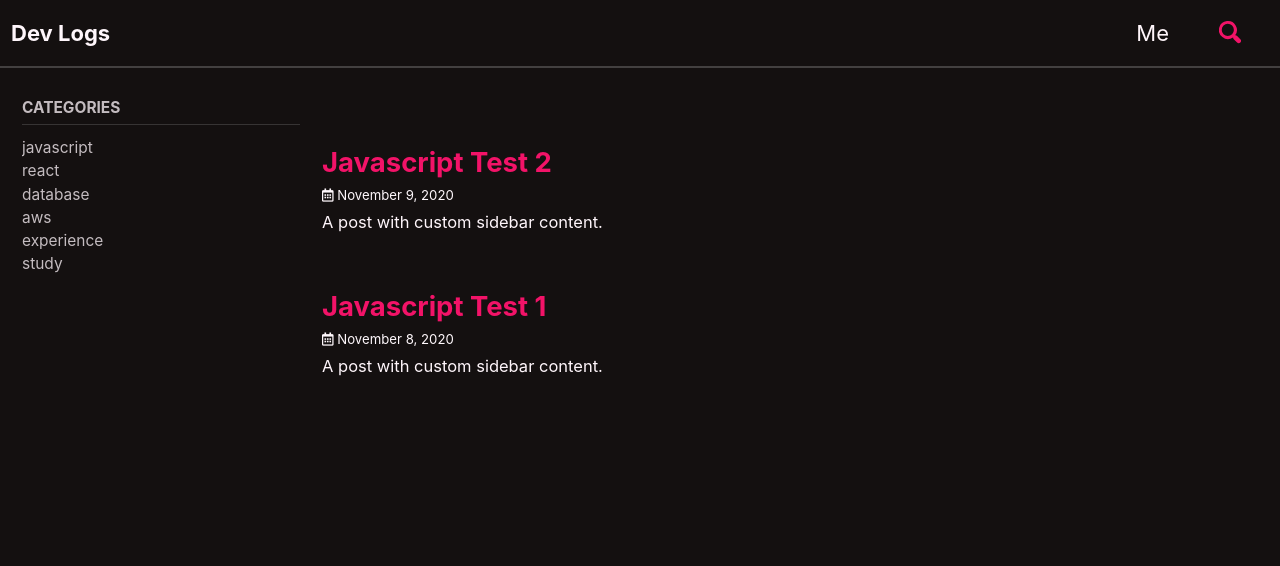
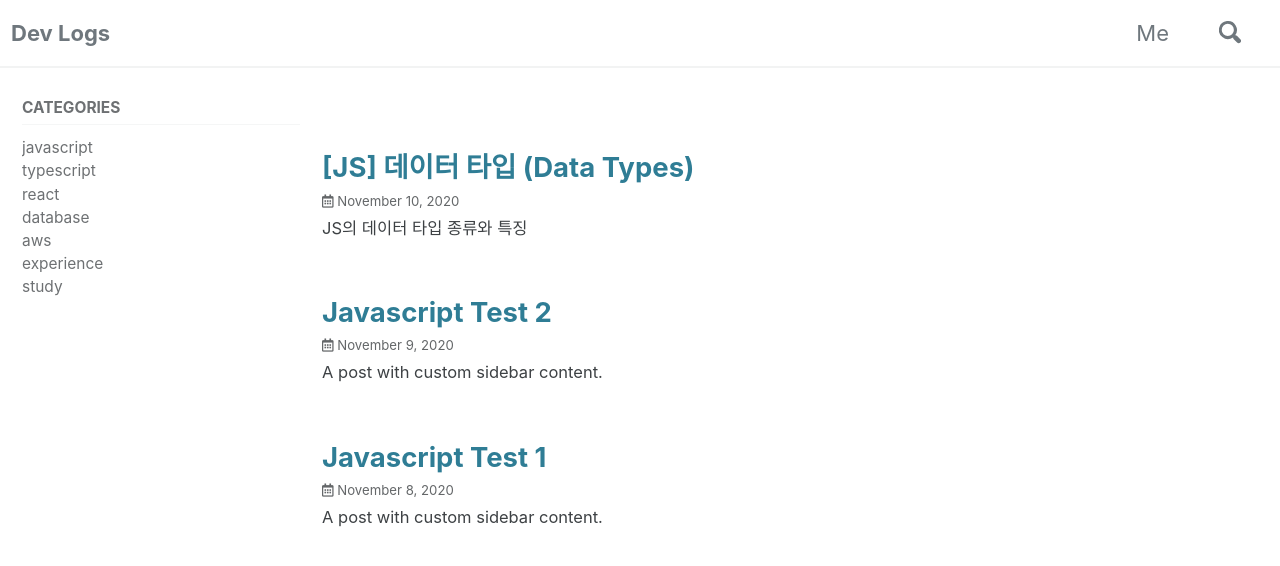
Before and after one commit to MincheolC/MincheolC.github.io, a Jekyll site: the page built from index.html, in a window 1280 px wide. Shown: the top 566 px of the page. Built offline with Jekyll 4.4.1, drawn with Linux system fonts in a browser that asks for light colours; cached includes are drawn as plain includes; the list of posts is cut into pages by our own code; some of the changed lines change nothing that is shown.

Commit message:
feat: js primitive, object & copy

````diff
--- a/_config.yml
+++ b/_config.yml
@@ -10,144 +10,142 @@
 # Review documentation to determine if you should use `theme` or `remote_theme`
 # https://mmistakes.github.io/minimal-mistakes/docs/quick-start-guide/#installing-the-theme
 
-theme                  : "minimal-mistakes-jekyll"
+theme: 'minimal-mistakes-jekyll'
 # remote_theme           : "mmistakes/minimal-mistakes"
-minimal_mistakes_skin    : "neon" # "default", "air", "aqua", "contrast", "dark", "dirt", "neon", "mint", "plum", "sunrise"
+minimal_mistakes_skin: 'default' # "default", "air", "aqua", "contrast", "dark", "dirt", "neon", "mint", "plum", "sunrise"
 
 # Site Settings
-locale                   : "ko-KR"
-title                    : "Dev Logs"
-title_separator          : "-"
-subtitle                 : # site tagline that appears below site title in masthead
-name                     : "Mincheol Cha"
-description              : "나만의 기술 블로그"
-url                      : "https://mincheolc.github.io" # the base hostname & protocol for your site e.g. "https://mmistakes.github.io"
-baseurl                  : / # the subpath of your site, e.g. "/blog"
-repository               : # GitHub username/repo-name e.g. "mmistakes/minimal-mistakes"
-teaser                   : # path of fallback teaser image, e.g. "/assets/images/500x300.png"
-logo                     : # path of logo image to display in the masthead, e.g. "/assets/images/88x88.png"
-masthead_title           : # overrides the website title displayed in the masthead, use " " for no title
+locale: 'ko-KR'
+title: 'Dev Logs'
+title_separator: '-'
+subtitle: # site tagline that appears below site title in masthead
+name: 'Mincheol Cha'
+description: '나만의 기술 블로그'
+url: 'https://mincheolc.github.io' # the base hostname & protocol for your site e.g. "https://mmistakes.github.io"
+baseurl: / # the subpath of your site, e.g. "/blog"
+repository: # GitHub username/repo-name e.g. "mmistakes/minimal-mistakes"
+teaser: # path of fallback teaser image, e.g. "/assets/images/500x300.png"
+logo: # path of logo image to display in the masthead, e.g. "/assets/images/88x88.png"
+masthead_title: # overrides the website title displayed in the masthead, use " " for no title
 # breadcrumbs            : false # true, false (default)
-words_per_minute         : 200
+words_per_minute: 200
 comments:
-  provider               : # false (default), "disqus", "discourse", "facebook", "staticman", "staticman_v2", "utterances", "custom"
+  provider: # false (default), "disqus", "discourse", "facebook", "staticman", "staticman_v2", "utterances", "custom"
   disqus:
-    shortname            : # https://help.disqus.com/customer/portal/articles/466208-what-s-a-shortname-
+    shortname: # https://help.disqus.com/customer/portal/articles/466208-what-s-a-shortname-
   discourse:
-    server               : # https://meta.discourse.org/t/embedding-discourse-comments-via-javascript/31963 , e.g.: meta.discourse.org
+    server: # https://meta.discourse.org/t/embedding-discourse-comments-via-javascript/31963 , e.g.: meta.discourse.org
   facebook:
     # https://developers.facebook.com/docs/plugins/comments
-    appid                :
-    num_posts            : # 5 (default)
-    colorscheme          : # "light" (default), "dark"
+    appid:
+    num_posts: # 5 (default)
+    colorscheme: # "light" (default), "dark"
   utterances:
-    theme                : # "github-light" (default), "github-dark"
-    issue_term           : # "pathname" (default)
+    theme: # "github-light" (default), "github-dark"
+    issue_term: # "pathname" (default)
   staticman:
-    branch               : # "master"
-    endpoint             : # "https://{your Staticman v3 API}/v3/entry/github/"
+    branch: # "master"
+    endpoint: # "https://{your Staticman v3 API}/v3/entry/github/"
 reCaptcha:
-  siteKey                :
-  secret                 :
+  siteKey:
+  secret:
 atom_feed:
-  path                   : # blank (default) uses feed.xml
-search                   : true # true, false (default)
-search_full_content      : # true, false (default)
-search_provider          : # lunr (default), algolia, google
+  path: # blank (default) uses feed.xml
+search: true # true, false (default)
+search_full_content: # true, false (default)
+search_provider: # lunr (default), algolia, google
 algolia:
-  application_id         : # YOUR_APPLICATION_ID
-  index_name             : # YOUR_INDEX_NAME
-  search_only_api_key    : # YOUR_SEARCH_ONLY_API_KEY
-  powered_by             : # true (default), false
+  application_id: # YOUR_APPLICATION_ID
+  index_name: # YOUR_INDEX_NAME
+  search_only_api_key: # YOUR_SEARCH_ONLY_API_KEY
+  powered_by: # true (default), false
 google:
-  search_engine_id       : # YOUR_SEARCH_ENGINE_ID
-  instant_search         : # false (default), true
+  search_engine_id: # YOUR_SEARCH_ENGINE_ID
+  instant_search: # false (default), true
 # SEO Related
-google_site_verification :
-bing_site_verification   :
-yandex_site_verification :
-naver_site_verification  :
+google_site_verification:
+bing_site_verification:
+yandex_site_verification:
+naver_site_verification:
 
 # Social Sharing
 twitter:
-  username               :
+  username:
 facebook:
-  username               :
-  app_id                 :
-  publisher              :
-og_image                 : # Open Graph/Twitter default site image
+  username:
+  app_id:
+  publisher:
+og_image: # Open Graph/Twitter default site image
 # For specifying social profiles
 # - https://developers.google.com/structured-data/customize/social-profiles
 social:
-  type                   : # Person or Organization (defaults to Person)
-  name                   : # If the user or organization name differs from the site's name
+  type: # Person or Organization (defaults to Person)
+  name: # If the user or organization name differs from the site's name
   links: # An array of links to social media profiles
 
 # Analytics
 analytics:
-  provider               : false # false (default), "google", "google-universal", "google-gtag", "custom"
+  provider: false # false (default), "google", "google-universal", "google-gtag", "custom"
   google:
-    tracking_id          :
-    anonymize_ip         : # true, false (default)
-
+    tracking_id:
+    anonymize_ip: # true, false (default)
 
 # Site Author
 author:
-  name             : "Dev Dog"
-  avatar           : "/assets/images/doggy.png" # path of avatar image, e.g. "/assets/images/bio-photo.jpg"
-  bio              : "I am an **amazing** person."
-  location         : "Seoul, Korea"
-  email            :
+  name: 'Dev Dog'
+  avatar: '/assets/images/doggy.png' # path of avatar image, e.g. "/assets/images/bio-photo.jpg"
+  bio: 'I am an **amazing** person.'
+  location: 'Seoul, Korea'
+  email:
   links:
-    - label: "Email"
-      icon: "fas fa-fw fa-envelope-square"
-      url: "mailto:mccha0407@gmail.com"
-    - label: "Website"
-      icon: "fas fa-fw fa-link"
+    - label: 'Email'
+      icon: 'fas fa-fw fa-envelope-square'
+      url: 'mailto:mccha0407@gmail.com'
+    - label: 'Website'
+      icon: 'fas fa-fw fa-link'
       # url: "https://your-website.com"
-    - label: "Twitter"
-      icon: "fab fa-fw fa-twitter-square"
+    - label: 'Twitter'
+      icon: 'fab fa-fw fa-twitter-square'
       # url: "https://twitter.com/"
-    - label: "Facebook"
-      icon: "fab fa-fw fa-facebook-square"
+    - label: 'Facebook'
+      icon: 'fab fa-fw fa-facebook-square'
       # url: "https://facebook.com/"
-    - label: "GitHub"
-      icon: "fab fa-fw fa-github"
-      url: "https://github.com/mincheolc"
-    - label: "Instagram"
-      icon: "fab fa-fw fa-instagram"
+    - label: 'GitHub'
+      icon: 'fab fa-fw fa-github'
+      url: 'https://github.com/mincheolc'
+    - label: 'Instagram'
+      icon: 'fab fa-fw fa-instagram'
       # url: "https://instagram.com/"
 
 # Site Footer
 footer:
   links:
-    - label: "Twitter"
-      icon: "fab fa-fw fa-twitter-square"
+    - label: 'Twitter'
+      icon: 'fab fa-fw fa-twitter-square'
       # url:
-    - label: "Facebook"
-      icon: "fab fa-fw fa-facebook-square"
+    - label: 'Facebook'
+      icon: 'fab fa-fw fa-facebook-square'
       # url:
-    - label: "GitHub"
-      icon: "fab fa-fw fa-github"
+    - label: 'GitHub'
+      icon: 'fab fa-fw fa-github'
       # url:
-    - label: "GitLab"
-      icon: "fab fa-fw fa-gitlab"
+    - label: 'GitLab'
+      icon: 'fab fa-fw fa-gitlab'
       # url:
-    - label: "Bitbucket"
-      icon: "fab fa-fw fa-bitbucket"
+    - label: 'Bitbucket'
+      icon: 'fab fa-fw fa-bitbucket'
       # url:
-    - label: "Instagram"
-      icon: "fab fa-fw fa-instagram"
+    - label: 'Instagram'
+      icon: 'fab fa-fw fa-instagram'
       # url:
-
 
 # Reading Files
 include:
   - .htaccess
   - _pages
 exclude:
-  - "*.sublime-project"
-  - "*.sublime-workspace"
+  - '*.sublime-project'
+  - '*.sublime-workspace'
   - vendor
   - .asset-cache
   - .bundle
@@ -175,9 +173,8 @@
 keep_files:
   - .git
   - .svn
-encoding: "utf-8"
-markdown_ext: "markdown,mkdown,mkdn,mkd,md"
-
+encoding: 'utf-8'
+markdown_ext: 'markdown,mkdown,mkdn,mkd,md'
 
 # Conversion
 markdown: kramdown
@@ -185,7 +182,6 @@
 lsi: false
 excerpt_separator: "\n\n"
 incremental: false
-
 
 # Markdown Processing
 kramdown:
@@ -198,19 +194,16 @@
   smart_quotes: lsquo,rsquo,ldquo,rdquo
   enable_coderay: false
 
-
 # Sass/SCSS
 sass:
   sass_dir: _sass
   style: compressed # https://sass-lang.com/documentation/file.SASS_REFERENCE.html#output_style
-
 
 # Outputting
 permalink: /:categories/:title/
 paginate: 10 # amount of posts to show
 paginate_path: /page:num/
 timezone: Asia/Seoul # https://en.wikipedia.org/wiki/List_of_tz_database_time_zones
-
 
 # Plugins (previously gems:)
 plugins:
@@ -227,7 +220,6 @@
   - jekyll-gist
   - jekyll-feed
   - jekyll-include-cache
-
 
 # Archives
 #  Type
@@ -257,7 +249,6 @@
 #     category: /categories/:name/
 #     tag: /tags/:name/
 
-
 # HTML Compression
 # - https://jch.penibelst.de/
 compress_html:
@@ -265,12 +256,11 @@
   ignore:
     envs: development
 
-
 # Defaults
 defaults:
   # _posts
   - scope:
-      path: ""
+      path: ''
       type: posts
     values:
       layout: single
@@ -282,7 +272,7 @@
       sidebar:
         nav: categories
   - scope:
-      path: ""
+      path: ''
       type: pages
     values:
       author_profile: false
--- a/_data/navigation.yml
+++ b/_data/navigation.yml
@@ -1,20 +1,22 @@
 # main links
 main:
-  - title: "Me"
+  - title: 'Me'
     url: /about-me
 
 categories:
   - title: categories
     children:
-      - title: "javascript"
+      - title: 'javascript'
         url: /javascript
-      - title: "react"
+      - title: 'typescript'
+        url: /typescript
+      - title: 'react'
         url: /categories/react/
-      - title: "database"
+      - title: 'database'
         url: /categories/database/
-      - title: "aws"
+      - title: 'aws'
         url: /categories/aws/
-      - title: "experience"
+      - title: 'experience'
         url: /categories/experience/
-      - title: "study"
+      - title: 'study'
         url: /categories/study/
--- /dev/null
+++ b/_pages/typescript-archive.md
@@ -0,0 +1,4 @@
+---
+layout: categories
+permalink: /typescript/
+---
--- /dev/null
+++ b/_posts/2020-11-10-js-value-copy.md
@@ -0,0 +1,147 @@
+---
+title: '[JS] 데이터 타입 (Data Types)'
+excerpt: 'JS의 데이터 타입 종류와 특징'
+categories:
+  - javascript
+---
+
+Javascript의 데이터 타입(Data type)은 원시 자료형(Primitives)과 객체(Object)로 나뉨.
+
+## 원시 자료형 (Primitives)
+
+원시 자료형이란 객체가 아니면서 메서드도 가지지 않는 데이터를 말함. 아래와 같이 6종류로 구성됨.
+
+- number
+- string
+- bigint
+- boolean
+- undefined
+- symbol
+
+모든 원시 값은 변형할 수 없음.
+
+```js
+const str = 'hello';
+console.log(str); // hello
+
+str.toUpperCase();
+console.log(str); // hello
+```
+
+원시 값을 새로운 변수에 복사하면 새로운 메모리 영역에 값이 복사됨.
+
+```js
+const one = 1;
+let num = one;
+num = 2;
+console.log(one); // 1
+console.log(num); // 2
+```
+
+**Q.** 분명 원시 자료형은 객체가 아니고 메서드도 가지지 않는다 했는데 왜 메소드를 사용할 수 있지?
+
+JS에는 undefined와 null을 제와하고 원시 래퍼 객체가 존재하는데, 원시값에 메소드를 호출하면 JS가 자동적으로 아래의 원시 래퍼 객체로 boxing해서 해당 객체에 구현되어있는 메소드를 호출해주기 때문입니다.
+
+> In contexts where a method is to be invoked on a primitive string or a property lookup occurs, JavaScript will automatically wrap the string primitive and call the method or perform the property lookup. - MDN -
+
+- String
+- Number
+- Boolean
+- BigInt
+- Symbol
+
+```js
+const str = 'hello';
+console.log(str.toUpperCase()); // 'HELLO'
+```
+
+## 객체 (Object)
+
+객체는 속성(property)들을 담고있는 가방(collection) 으로 볼 수 있음. 다음과 같은 방법으로 객체를 생성할 수 있음.
+
+```js
+let obj = new Object(); // {}
+obj = Object.create(Object.prototype); // {}
+obj = {}; // {}
+```
+
+JS에는 다양한 [표준 내장 객체](https://developer.mozilla.org/ko/docs/Web/JavaScript/Reference/Global_Objects)가 있음. (`Array`, `Map`, `Math`, etc)
+
+객체는 변수가 원시값과 달리 참조값을 가르킴. 즉, 객체의 주소를 가르키고 있기 때문에 새로운 변수에 할당 후 변경하더라도 원본 값이 변경됨.
+
+```js
+const obj = {
+  a: 1,
+};
+const obj2 = obj;
+obj2.a = 2;
+
+console.log(obj); // 2
+console.log(obj); // 2
+```
+
+### 얕은 복사 (Shallow Copy)
+
+객체의 참조 주소만 복사하는 것. `obj.a.b`와 `obj.c`의 **변화를 주의있게 보고 차이를 생각해보길 바람.**
+
+```js
+const obj = {
+  a: {
+    b: 1,
+  },
+  c: 3,
+};
+
+// 전개 연산자를 이용한 복사
+let o1 = { ...obj };
+o1.a.b = 2;
+o1.c = 1;
+
+// Object.assign()을 이용한 복사
+let o2 = Object.assign({}, obj);
+o2.a.b = 3;
+
+console.log(obj); // {a: { b: 3 }, c: 3}
+console.log(o1); // {a: { b: 3 }, c: 1} <--
+console.log(o2); // {a: { b: 3 }, c: 3}
+```
+
+### 깊은 복사 (Deep Copy)
+
+객체의 모든 필드를 복사하여 새로운 메모리에 할당하는 것.
+
+```js
+const _ = require('lodash');
+
+const obj = {
+  a: {
+    b: 1,
+  },
+  c: 3,
+};
+
+// 1. 재귀 함수 이용. (구현 생략)
+
+// 2. JSON 객체 사용.
+let o1 = JSON.parse(JSON.stringify(obj));
+o1.a.b = 2;
+o1.c = 1;
+// 3. lodash (외부 라이브러리) 이용
+let o2 = _.cloneDeep(obj);
+o2.a.b = 3;
+
+console.log(obj); // {a: { b: 1 }, c: 3}
+console.log(o1); // {a: { b: 2 }, c: 1}
+console.log(o2); // {a: { b: 3 }, c: 3}
+```
+
+> JSON 객체는 재귀함수와 lodash에 비해 속도가 느리다고 함. -JavaScript로 Deep Copy 하는 여러 방법-
+
+### References
+
+- [MDN Primitive](https://developer.mozilla.org/ko/docs/Glossary/Primitive)
+- [MDN String](https://developer.mozilla.org/en-US/docs/Web/JavaScript/Reference/Global_Objects/String)
+- [MDN Object.create](https://developer.mozilla.org/ko/docs/Web/JavaScript/Reference/Global_Objects/Object/create)
+- [MDN Standard built-in objects](https://developer.mozilla.org/en-US/docs/Web/JavaScript/Reference/Global_Objects)
+- [Understanding Deep and Shallow Copy in Javascript](https://medium.com/@manjuladube/understanding-deep-and-shallow-copy-in-javascript-13438bad941c)
+- [Javascript로 Deep Copy하는 여러 방법](https://chaewonkong.github.io/posts/js-deep-copy.html)
````
